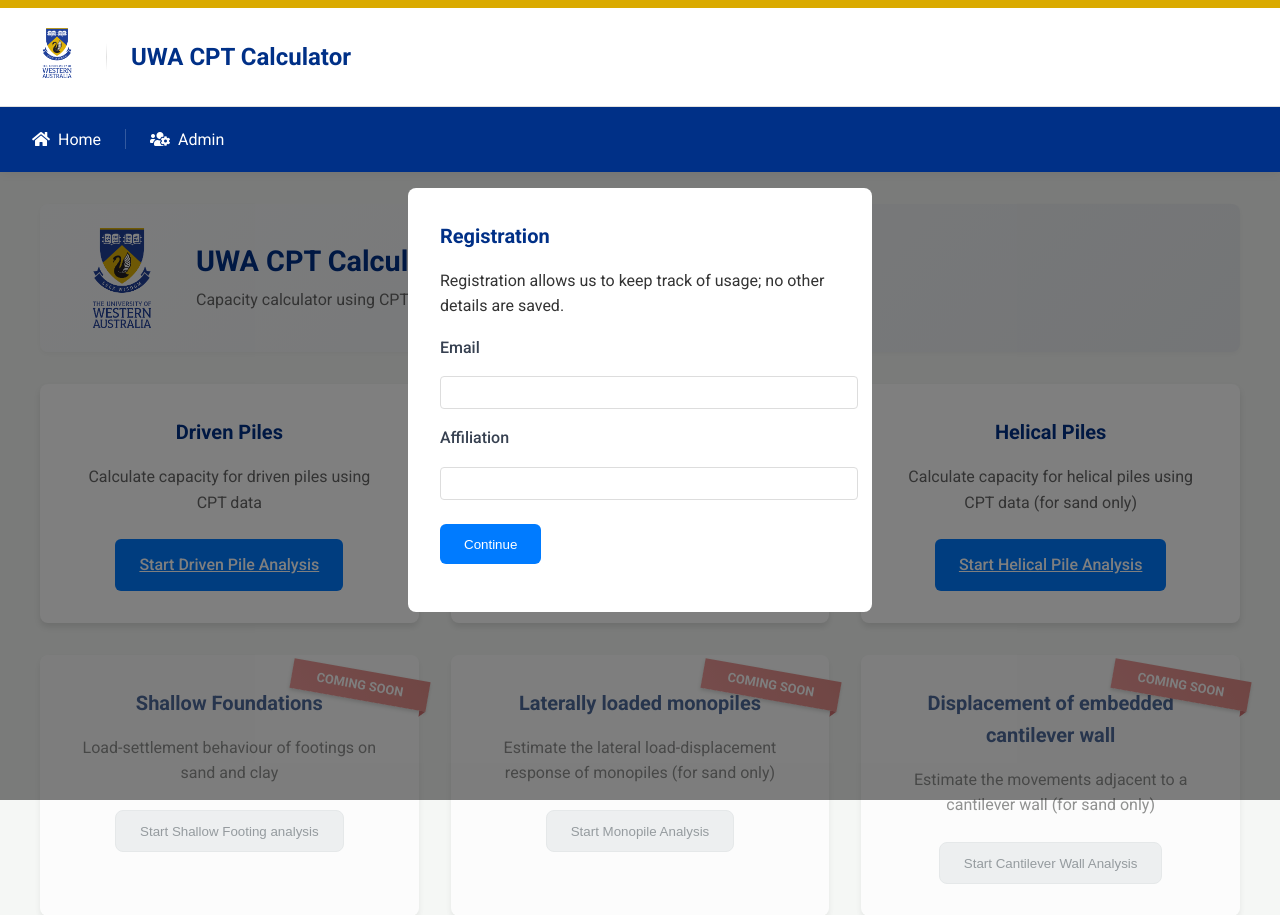
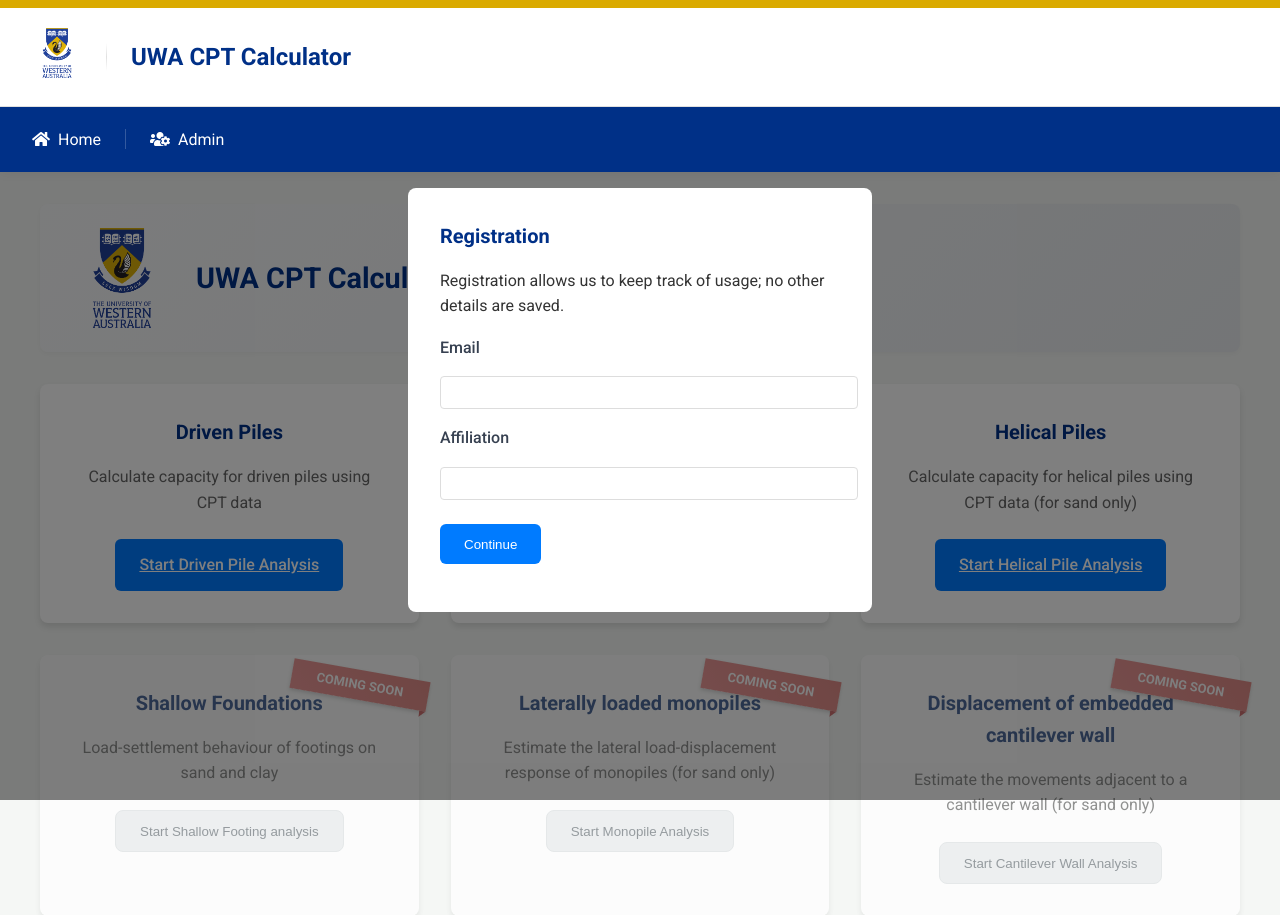
Before and after one commit to robvortexia/pile_capacity, a Flask app: page / in a window 1280 px wide; the page is wider, and only the part inside the window is pictured. Shown: the top 915 px of that part. Run offline with Flask 3, Linux system fonts and the light colour scheme; some libraries are stand-ins or nearby versions.

Commit message:
got rid of subheading on hompeage

```diff
--- a/app/templates/index.html
+++ b/app/templates/index.html
@@ -8,7 +8,6 @@
                 <img src="{{ url_for('static', filename='img/uwalogo.png') }}" alt="UWA Logo" class="uwa-logo">
                 <div class="title-section">
                     <h1>UWA CPT Calculator</h1>
-                    <p class="subtitle">Capacity calculator using CPT data</p>
                 </div>
             </div>
         </div>
```
Also changed, not shown: 1 other file.
